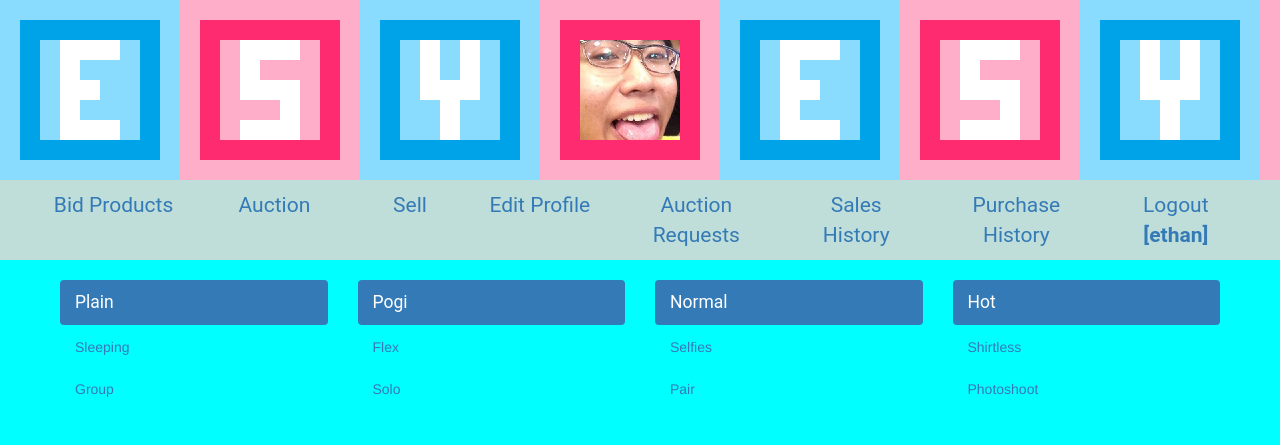
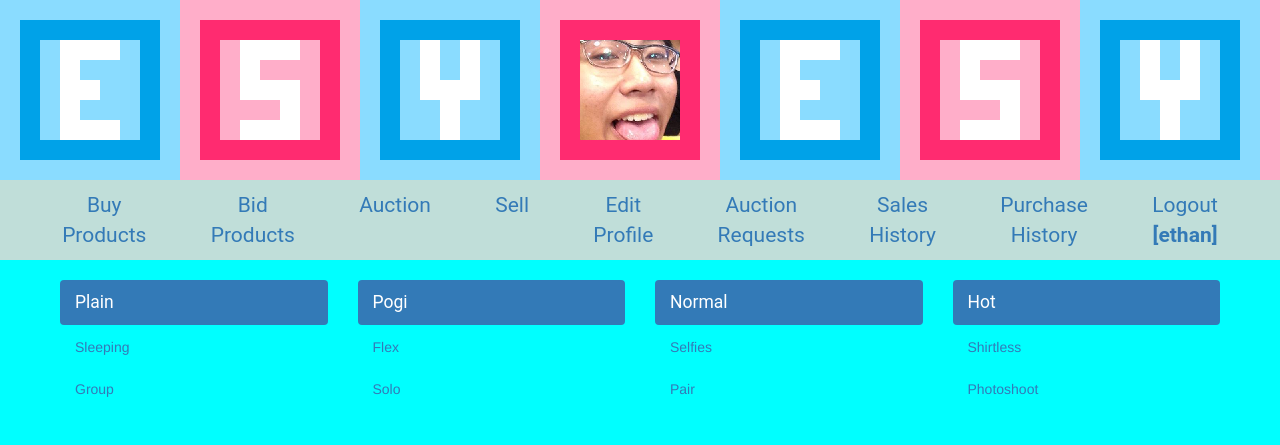
Before and after one commit to 30pewpew/olx-mp, a PHP site: page /olx/cell.php in a window 1280 px wide. Shown: the top 445 px of the page. Run offline with PHP 8.4, Linux system fonts and the light colour scheme; a user stored in the database is signed in; data comes from the database, SQL or seed files in the repository.

Commit message:
Navigation changes
- Added buy products tab

```diff
--- a/navigation.php
+++ b/navigation.php
@@ -51,6 +51,7 @@ function shownavigation(){
         <div class="container-fluid" style="background-color: #c0ded9">
           <div class="col-lg-12">
             <ul class="nav nav-pills nav-justified">
+                <li><a href="cell.php" style="font-family: Roboto; font-size: 150%">Buy Products</a></li>
                 <li><a href="cell.php" style="font-family: Roboto; font-size: 150%">Bid Products</a></li>
                 <li><a href="auction.php" style="font-family: Roboto; font-size: 150%">Auction</a></li>
                 <li><a href="sell.php" style="font-family: Roboto; font-size: 150%">Sell</a></li>
```
